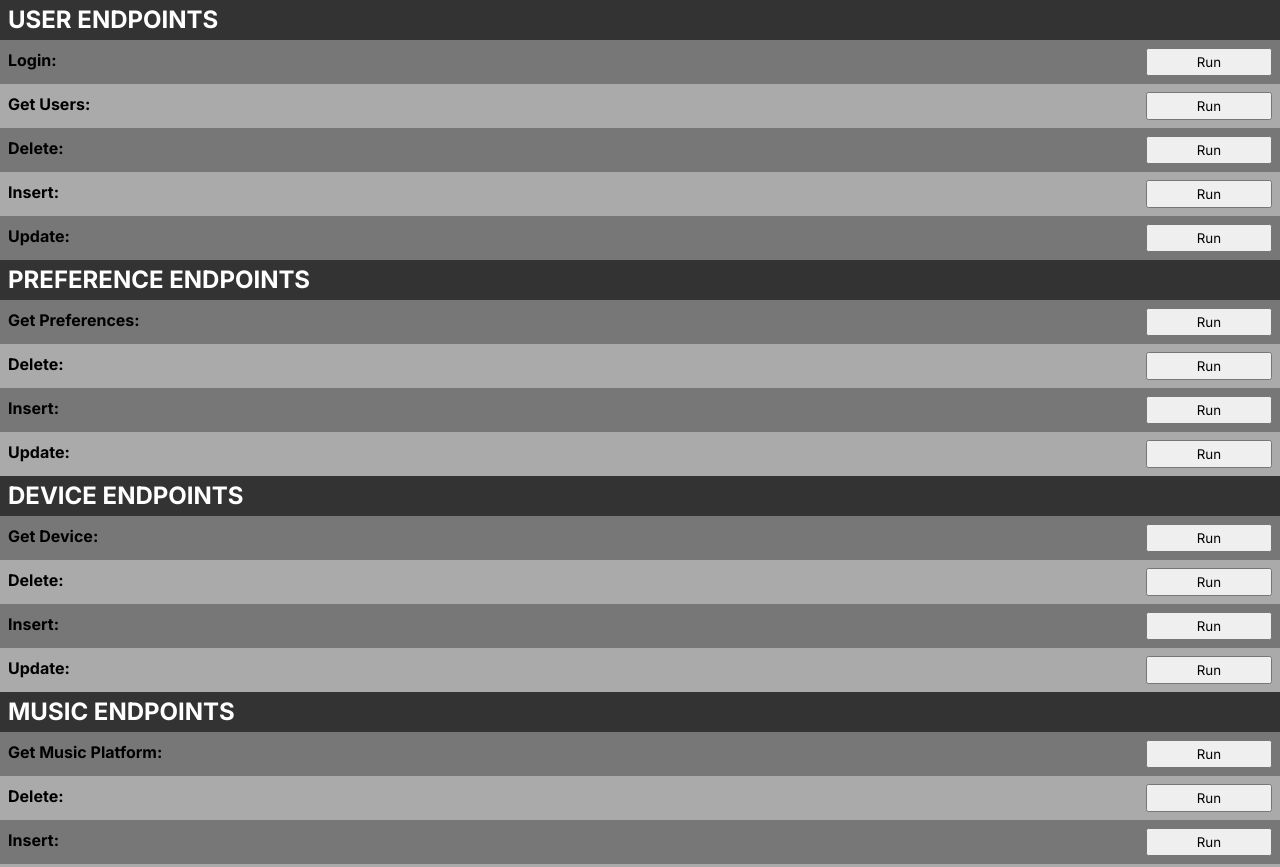
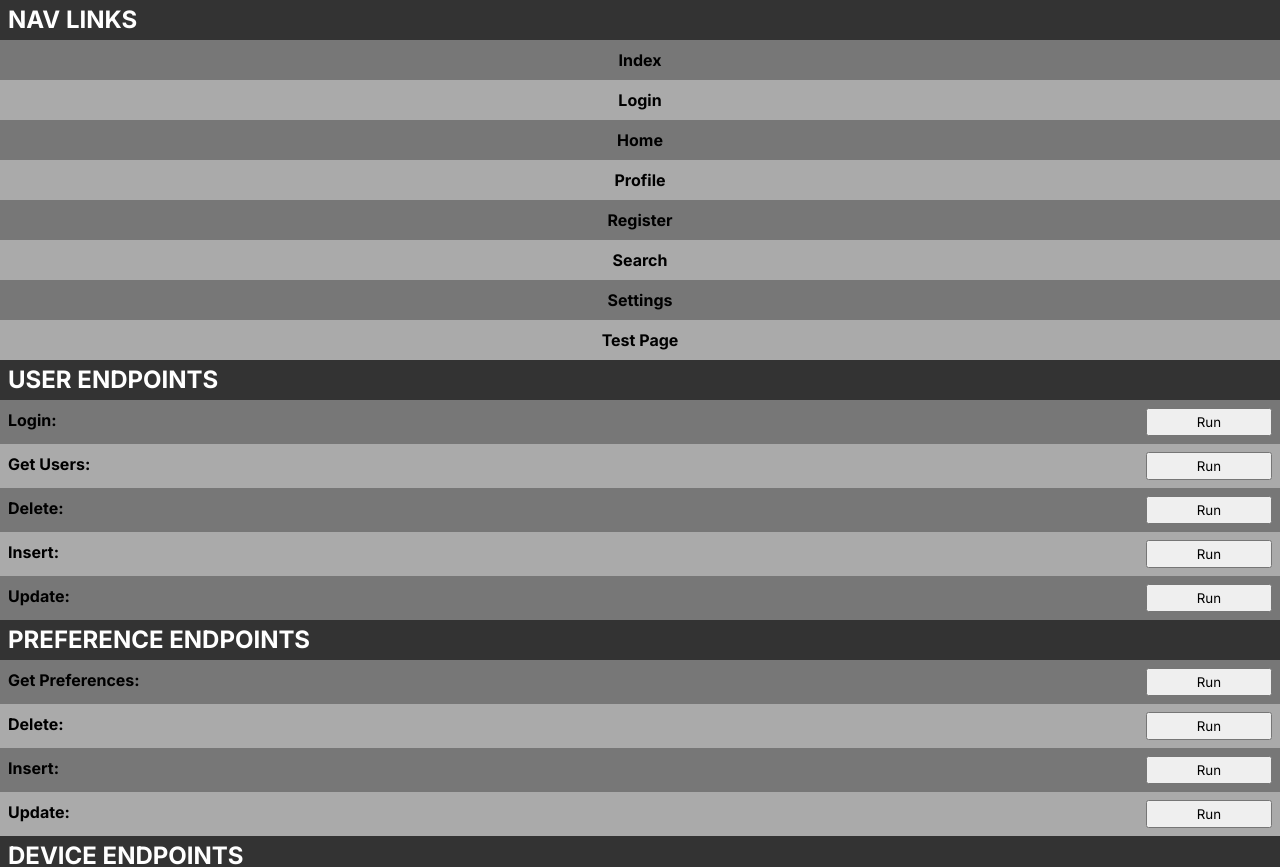
Before and after one commit to AverySchaefer/Kadence_New, a Next.js app in the folder kadence/: page /testPage in a window 1280 px wide. Shown: the top 867 px of the page. Built offline with nearby package versions, Linux system fonts and the light colour scheme.

Commit message:
Added nav links for easy moving around

```diff
--- a/kadence/pages/testPage.js
+++ b/kadence/pages/testPage.js
@@ -2,6 +2,7 @@ import { Inter } from '@next/font/google';
 import styles from '@/styles/Settings.module.css';
 
 import { useState } from 'react';
+import Link from 'next/link';
 import Container from '@mui/material/Container';
 import Button from '@mui/material/Button';
 import Switch from '@mui/material/Switch';
@@ -236,7 +237,7 @@ const API = {
     ],
 };
 
-// Parse Value based on type
+// Parse value based on dataReq type
 function parseValue(value, type) {
     switch (type) {
         case 'number':
@@ -295,6 +296,7 @@ function parseValue(value, type) {
     }
 }
 
+// Get UI component for field based on type
 function getRelevantUIComponent(field, type, handleUpdate) {
     switch (type) {
         case 'number':
@@ -542,9 +544,51 @@ function TestPreferences() {
     );
 }
 
+function NavLinks() {
+    const navLinks = [
+        { name: 'Index', link: '/' },
+        { name: 'Login', link: '/login' },
+        { name: 'Home', link: '/home' },
+        { name: 'Profile', link: '/profile' },
+        { name: 'Register', link: '/register' },
+        { name: 'Search', link: '/search' },
+        { name: 'Settings', link: '/settings' },
+        { name: 'Test Page', link: '/testPage' },
+    ];
+
+    return (
+        <section>
+            <div className={styles.sticky}>
+                <h1>NAV LINKS</h1>
+            </div>
+            <div className={styles.settingsSection}>
+                {navLinks.map(({ name, link }) => {
+                    return (
+                        <Link
+                            key={name}
+                            href={link}
+                            style={{ display: 'block' }}
+                        >
+                            <div
+                                className={styles.flexWrapper}
+                                style={{
+                                    justifyContent: 'center',
+                                }}
+                            >
+                                <b>{name}</b>
+                            </div>
+                        </Link>
+                    );
+                })}
+            </div>
+        </section>
+    );
+}
+
 export default function TestPage() {
     return (
         <main className={inter.className}>
+            <NavLinks />
             <TestUsers />
             <TestPreferences />
             <TestDevices />
```
